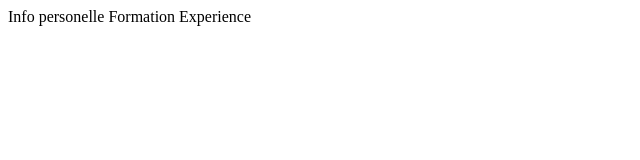
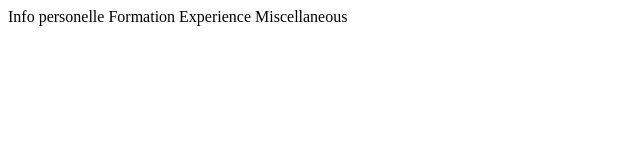
Before and after one commit to aalvarezsz/aalvarezsz.github.io, a plain HTML site: page index.html in a window 1280 px wide. Shown: the whole page, without its empty margins (0-640 px from the left). Drawn offline with Linux system fonts and the light colour scheme.

Commit message:
Miscellaneous

```diff
--- a/index.html
+++ b/index.html
@@ -14,3 +14,5 @@ Info personelle
 Formation
 
 Experience
+
+Miscellaneous
```
